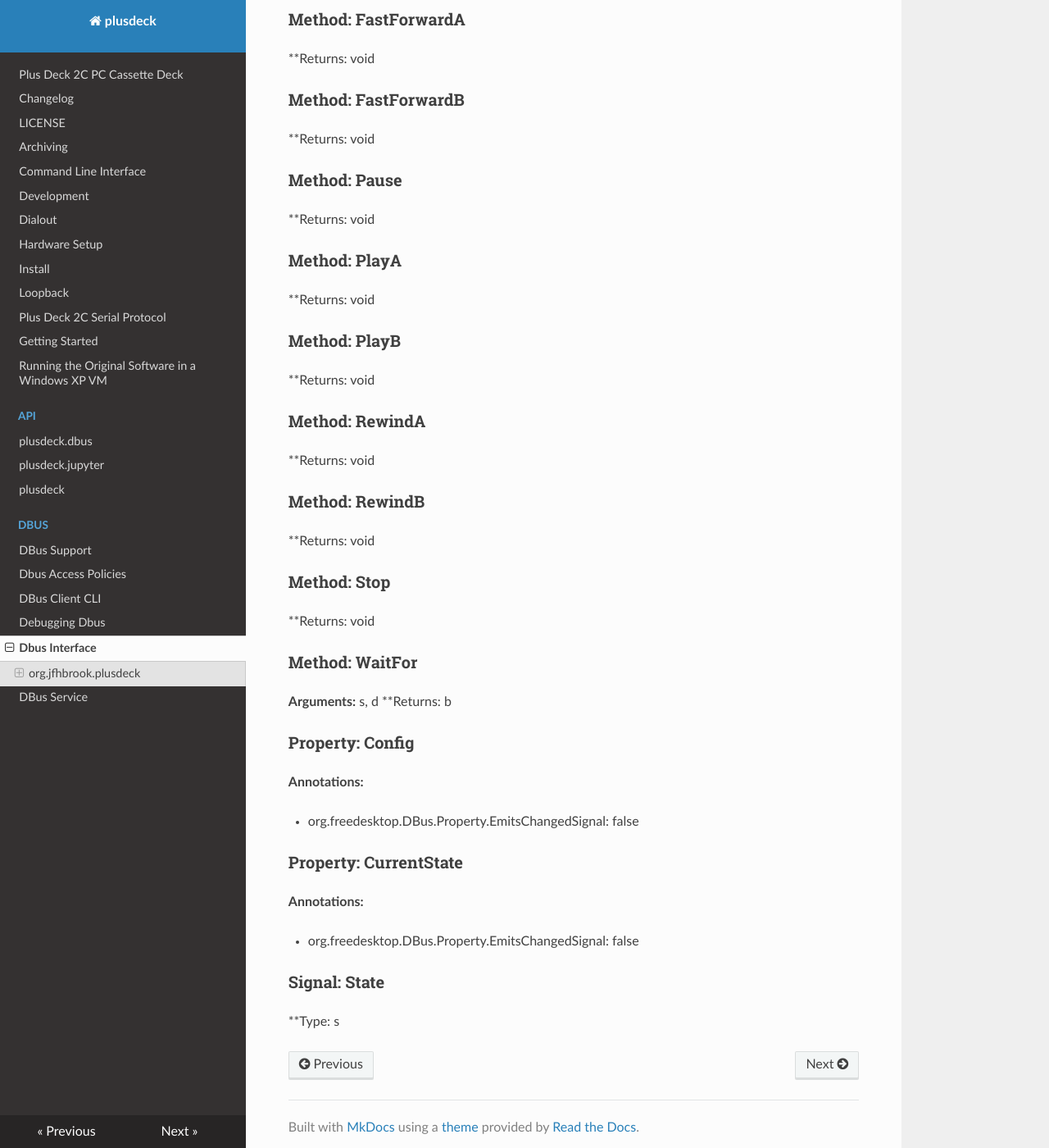
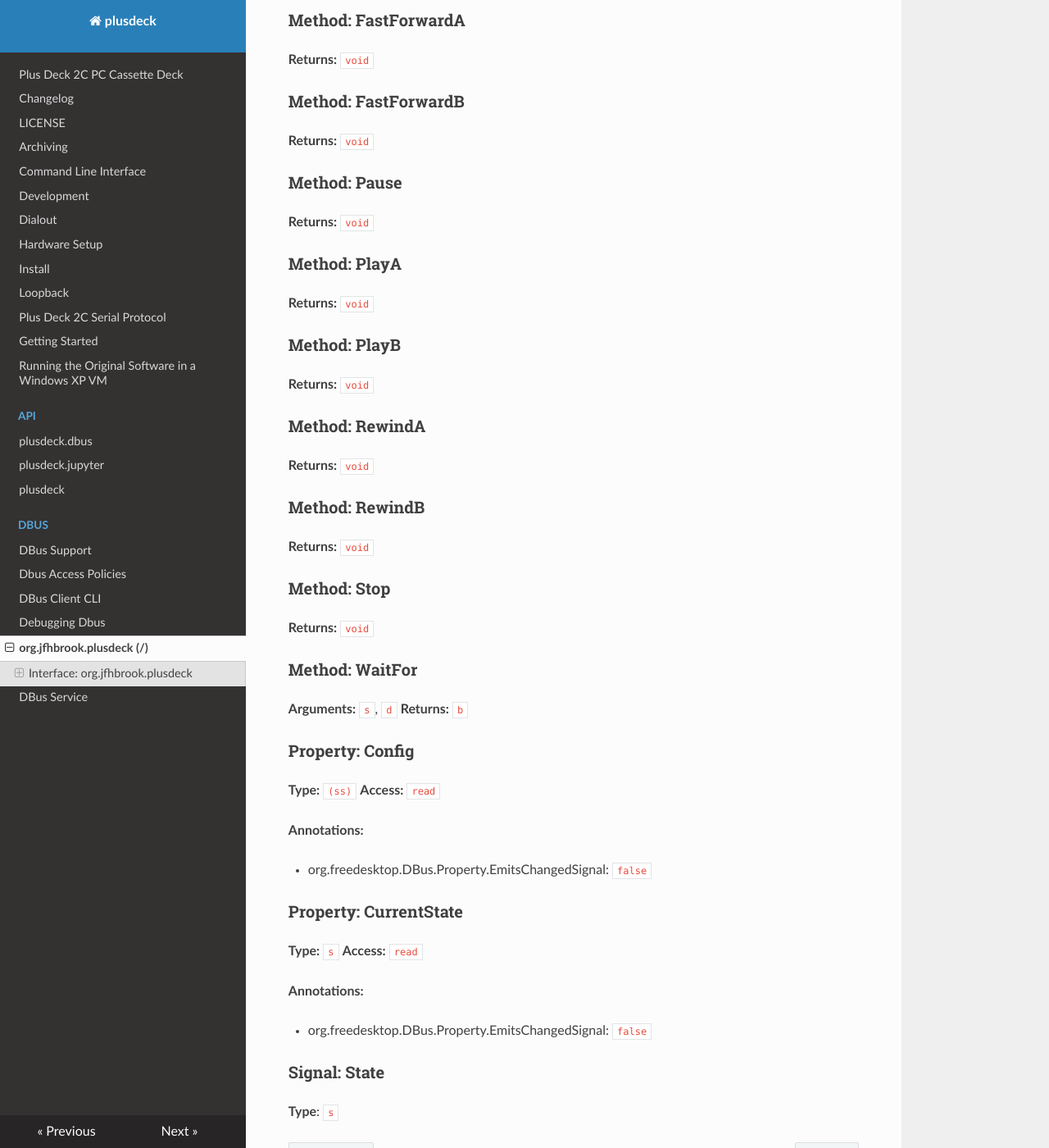
Before and after one commit to jfhbrook/plusdeck, an MkDocs documentation site: the page built from docs/dbus/iface.md, in a window 1280 px wide and 1400 px high, scrolled down 304 px. Shown: the whole window at 82% size. Built offline with MkDocs 1.6.1, drawn with Linux system fonts in a browser that asks for light colours; nearby versions of some CDN libraries; some of the changed text lies outside the part shown.

Commit message:
tidy up iface output

```diff
--- a/docs/dbus/iface.md
+++ b/docs/dbus/iface.md
@@ -1,60 +1,66 @@
-# Dbus Interface
+# org.jfhbrook.plusdeck (/)
 
-## org.jfhbrook.plusdeck
+## Interface: org.jfhbrook.plusdeck
 
 ### Method: Eject
 
-**Returns: void
+**Returns:** `void`
 
 ### Method: FastForwardA
 
-**Returns: void
+**Returns:** `void`
 
 ### Method: FastForwardB
 
-**Returns: void
+**Returns:** `void`
 
 ### Method: Pause
 
-**Returns: void
+**Returns:** `void`
 
 ### Method: PlayA
 
-**Returns: void
+**Returns:** `void`
 
 ### Method: PlayB
 
-**Returns: void
+**Returns:** `void`
 
 ### Method: RewindA
 
-**Returns: void
+**Returns:** `void`
 
 ### Method: RewindB
 
-**Returns: void
+**Returns:** `void`
 
 ### Method: Stop
 
-**Returns: void
+**Returns:** `void`
 
 ### Method: WaitFor
 
-**Arguments:** s, d
-**Returns: b
+**Arguments:** `s`, `d`
+**Returns:** `b`
 
 ### Property: Config
 
+**Type:** `(ss)`
+**Access:** `read`
+
 **Annotations:**
 
-- org.freedesktop.DBus.Property.EmitsChangedSignal: false
+- org.freedesktop.DBus.Property.EmitsChangedSignal: `false`
 
 ### Property: CurrentState
 
+**Type:** `s`
+**Access:** `read`
+
 **Annotations:**
 
-- org.freedesktop.DBus.Property.EmitsChangedSignal: false
+- org.freedesktop.DBus.Property.EmitsChangedSignal: `false`
 
 ### Signal: State
 
-**Type: s
+**Type**: `s`
```
Also changed, not shown: 1 other file.
